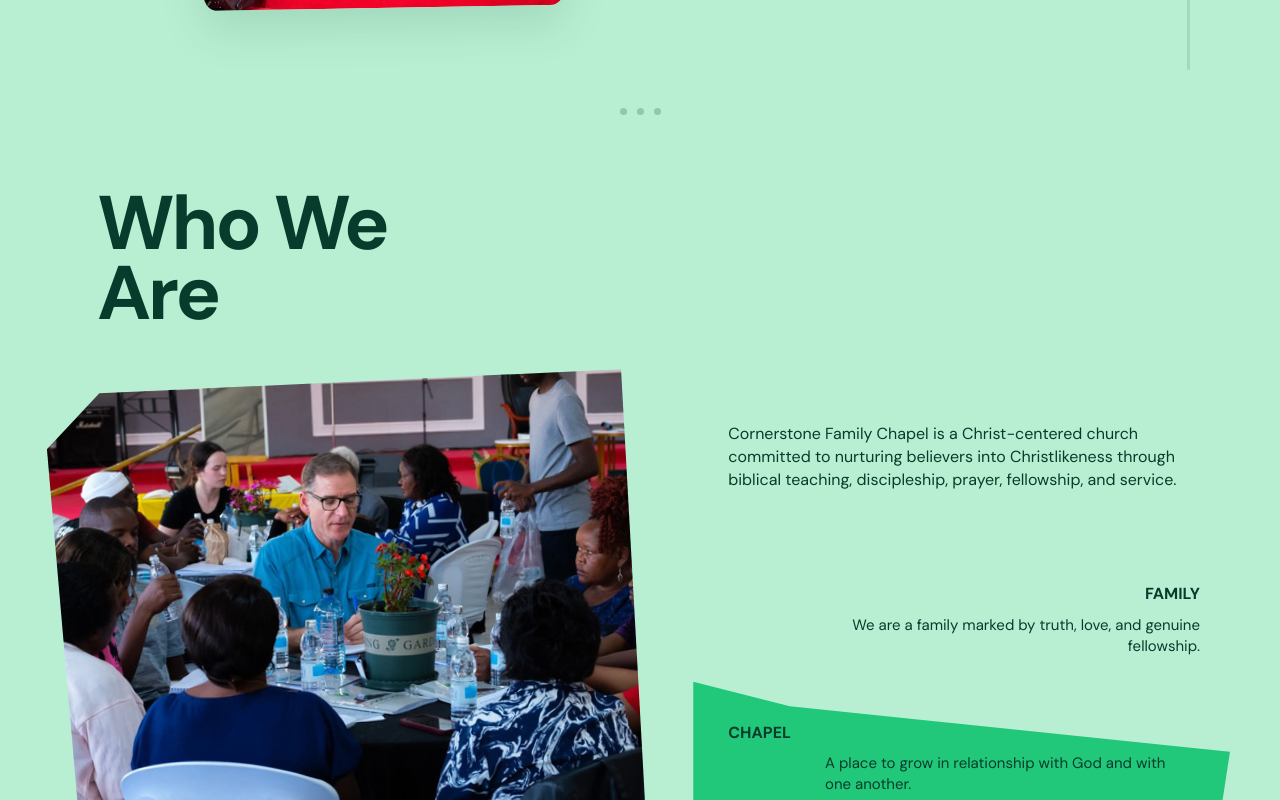
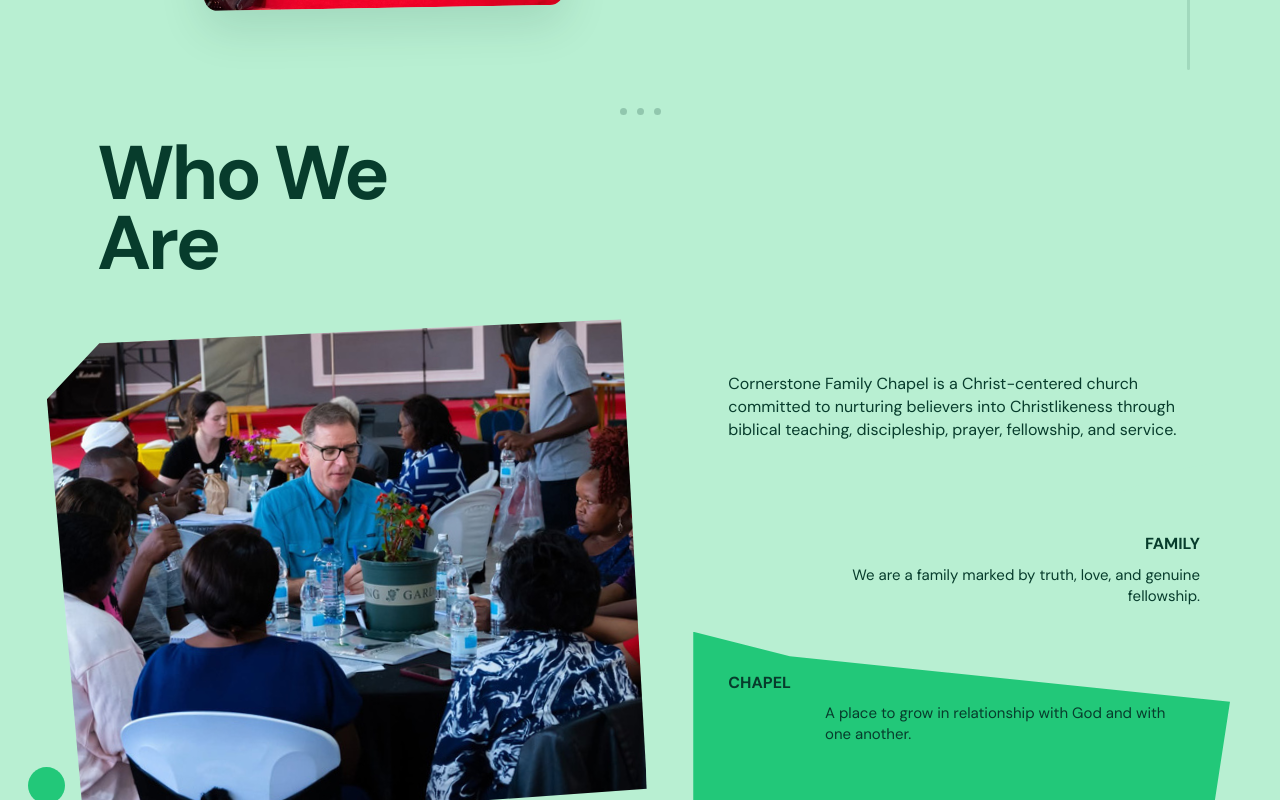
Before and after one commit to Watenehub/CFC, a React (Vite) app in the folder frontend/: page /about in a window 1280 px wide. Shown: the part 1480-2280 px from the top of the page. Built offline with nearby package versions, Linux system fonts and the light colour scheme; no server answers.

Commit message:
Increase negative margin-top to -700px
- Increased from -650px to -700px to further reduce blank space

```diff
--- a/frontend/src/pages/About.css
+++ b/frontend/src/pages/About.css
@@ -816,7 +816,7 @@
 .about-who {
   padding: 0 0 110px;
   background: var(--about-white);
-  margin-top: -650px;
+  margin-top: -700px;
 }
 
 .about-section-title {
```
